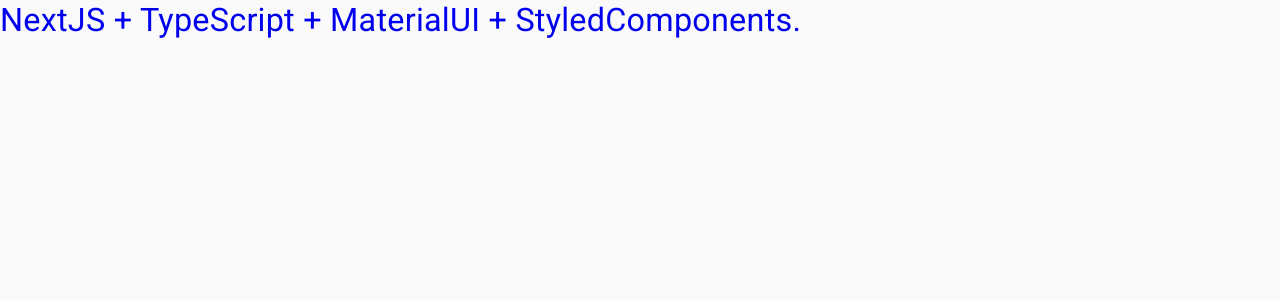
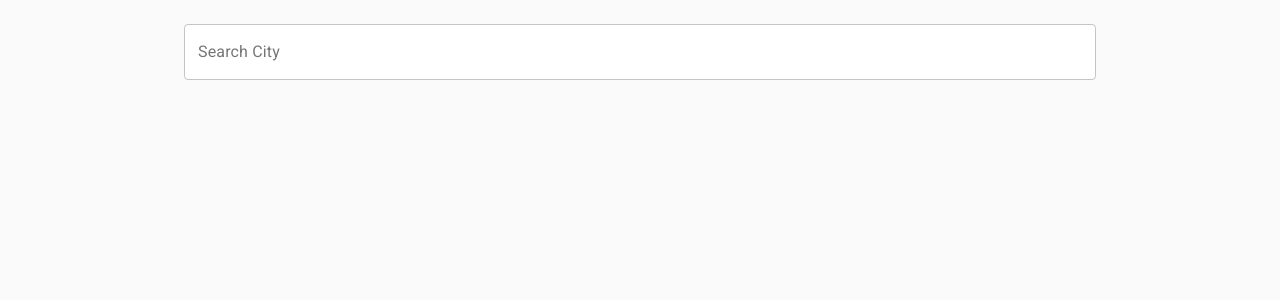
Before and after one commit to shelzmarie13/weather-forcast, a Next.js app: page / in a window 1280 px wide. Shown: the top 300 px of the page. Built offline with nearby package versions, Linux system fonts and the light colour scheme.

Commit message:
feature: add search bar

```diff
--- a/pages/index.tsx
+++ b/pages/index.tsx
@@ -1,7 +1,7 @@
 import React from 'react'
-import Logo from '@components/atoms/Logo'
+import SearchCity from '@components/SearchCity'
 
 const Home: React.FC = () => {
-  return <Logo />
+  return <SearchCity />
 }
 export default Home
--- /dev/null
+++ b/src/components/SearchCity/index.tsx
@@ -0,0 +1,141 @@
+import React from 'react';
+// import TextField from '@material-ui/core/TextField';
+import Autocomplete from '@material-ui/lab/Autocomplete'
+import { StyledPaper, StyledTextField } from './style'
+import Grid from '@material-ui/core/Grid'
+import { Container } from '@material-ui/core'
+
+const SearchCity: React.FC = () => {
+    return (
+        <Container maxWidth="md">
+            <Grid container>
+                <Grid item xs={12}>
+                    <StyledPaper elevation={0}>
+                        <Autocomplete
+                            freeSolo
+                            id="free-solo-2-demo"
+                            disableClearable
+                            options={top100Films.map((option) => option.title)}
+                            renderInput={(params) => (
+                                <StyledTextField
+                                    {...params}
+                                    label="Search City"
+                                    variant="outlined"
+                                    InputProps={{ ...params.InputProps, type: 'search' }}
+                                    size="medium"
+                                    placeholder="Enter a city "
+                                />
+                            )}
+                        />
+                    </StyledPaper>
+                </Grid>
+            </Grid>
+        </Container>
+    );
+}
+
+export default SearchCity
+
+// Top 100 films as rated by IMDb users. http://www.imdb.com/chart/top
+const top100Films = [
+    { title: 'The Shawshank Redemption', year: 1994 },
+    { title: 'The Godfather', year: 1972 },
+    { title: 'The Godfather: Part II', year: 1974 },
+    { title: 'The Dark Knight', year: 2008 },
+    { title: '12 Angry Men', year: 1957 },
+    { title: "Schindler's List", year: 1993 },
+    { title: 'Pulp Fiction', year: 1994 },
+    { title: 'The Lord of the Rings: The Return of the King', year: 2003 },
+    { title: 'The Good, the Bad and the Ugly', year: 1966 },
+    { title: 'Fight Club', year: 1999 },
+    { title: 'The Lord of the Rings: The Fellowship of the Ring', year: 2001 },
+    { title: 'Star Wars: Episode V - The Empire Strikes Back', year: 1980 },
+    { title: 'Forrest Gump', year: 1994 },
+    { title: 'Inception', year: 2010 },
+    { title: 'The Lord of the Rings: The Two Towers', year: 2002 },
+    { title: "One Flew Over the Cuckoo's Nest", year: 1975 },
+    { title: 'Goodfellas', year: 1990 },
+    { title: 'The Matrix', year: 1999 },
+    { title: 'Seven Samurai', year: 1954 },
+    { title: 'Star Wars: Episode IV - A New Hope', year: 1977 },
+    { title: 'City of God', year: 2002 },
+    { title: 'Se7en', year: 1995 },
+    { title: 'The Silence of the Lambs', year: 1991 },
+    { title: "It's a Wonderful Life", year: 1946 },
+    { title: 'Life Is Beautiful', year: 1997 },
+    { title: 'The Usual Suspects', year: 1995 },
+    { title: 'Léon: The Professional', year: 1994 },
+    { title: 'Spirited Away', year: 2001 },
+    { title: 'Saving Private Ryan', year: 1998 },
+    { title: 'Once Upon a Time in the West', year: 1968 },
+    { title: 'American History X', year: 1998 },
+    { title: 'Interstellar', year: 2014 },
+    { title: 'Casablanca', year: 1942 },
+    { title: 'City Lights', year: 1931 },
+    { title: 'Psycho', year: 1960 },
+    { title: 'The Green Mile', year: 1999 },
+    { title: 'The Intouchables', year: 2011 },
+    { title: 'Modern Times', year: 1936 },
+    { title: 'Raiders of the Lost Ark', year: 1981 },
+    { title: 'Rear Window', year: 1954 },
+    { title: 'The Pianist', year: 2002 },
+    { title: 'The Departed', year: 2006 },
+    { title: 'Terminator 2: Judgment Day', year: 1991 },
+    { title: 'Back to the Future', year: 1985 },
+    { title: 'Whiplash', year: 2014 },
+    { title: 'Gladiator', year: 2000 },
+    { title: 'Memento', year: 2000 },
+    { title: 'The Prestige', year: 2006 },
+    { title: 'The Lion King', year: 1994 },
+    { title: 'Apocalypse Now', year: 1979 },
+    { title: 'Alien', year: 1979 },
+    { title: 'Sunset Boulevard', year: 1950 },
+    { title: 'Dr. Strangelove or: How I Learned to Stop Worrying and Love the Bomb', year: 1964 },
+    { title: 'The Great Dictator', year: 1940 },
+    { title: 'Cinema Paradiso', year: 1988 },
+    { title: 'The Lives of Others', year: 2006 },
+    { title: 'Grave of the Fireflies', year: 1988 },
+    { title: 'Paths of Glory', year: 1957 },
+    { title: 'Django Unchained', year: 2012 },
+    { title: 'The Shining', year: 1980 },
+    { title: 'WALL·E', year: 2008 },
+    { title: 'American Beauty', year: 1999 },
+    { title: 'The Dark Knight Rises', year: 2012 },
+    { title: 'Princess Mononoke', year: 1997 },
+    { title: 'Aliens', year: 1986 },
+    { title: 'Oldboy', year: 2003 },
+    { title: 'Once Upon a Time in America', year: 1984 },
+    { title: 'Witness for the Prosecution', year: 1957 },
+    { title: 'Das Boot', year: 1981 },
+    { title: 'Citizen Kane', year: 1941 },
+    { title: 'North by Northwest', year: 1959 },
+    { title: 'Vertigo', year: 1958 },
+    { title: 'Star Wars: Episode VI - Return of the Jedi', year: 1983 },
+    { title: 'Reservoir Dogs', year: 1992 },
+    { title: 'Braveheart', year: 1995 },
+    { title: 'M', year: 1931 },
+    { title: 'Requiem for a Dream', year: 2000 },
+    { title: 'Amélie', year: 2001 },
+    { title: 'A Clockwork Orange', year: 1971 },
+    { title: 'Like Stars on Earth', year: 2007 },
+    { title: 'Taxi Driver', year: 1976 },
+    { title: 'Lawrence of Arabia', year: 1962 },
+    { title: 'Double Indemnity', year: 1944 },
+    { title: 'Eternal Sunshine of the Spotless Mind', year: 2004 },
+    { title: 'Amadeus', year: 1984 },
+    { title: 'To Kill a Mockingbird', year: 1962 },
+    { title: 'Toy Story 3', year: 2010 },
+    { title: 'Logan', year: 2017 },
+    { title: 'Full Metal Jacket', year: 1987 },
+    { title: 'Dangal', year: 2016 },
+    { title: 'The Sting', year: 1973 },
+    { title: '2001: A Space Odyssey', year: 1968 },
+    { title: "Singin' in the Rain", year: 1952 },
+    { title: 'Toy Story', year: 1995 },
+    { title: 'Bicycle Thieves', year: 1948 },
+    { title: 'The Kid', year: 1921 },
+    { title: 'Inglourious Basterds', year: 2009 },
+    { title: 'Snatch', year: 2000 },
+    { title: '3 Idiots', year: 2009 },
+    { title: 'Monty Python and the Holy Grail', year: 1975 },
+];
--- /dev/null
+++ b/src/components/SearchCity/style.ts
@@ -0,0 +1,11 @@
+import styled from 'styled-components'
+import TextField from '@material-ui/core/TextField'
+import Paper from '@material-ui/core/Paper'
+
+export const StyledTextField = styled(TextField)`
+  width: 100%;
+`
+
+export const StyledPaper = styled(Paper)`
+  margin: ${({ theme }) => theme.spacing(3, 0)};
+  `
```
Also changed, not shown: next-env.d.ts, 1 other file (tests, documents, lock files or other folders).
